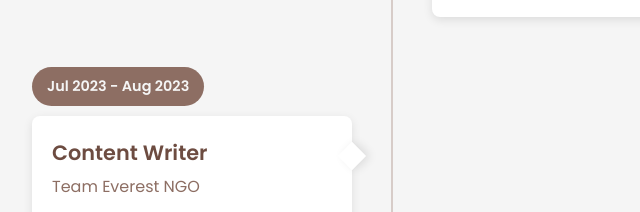
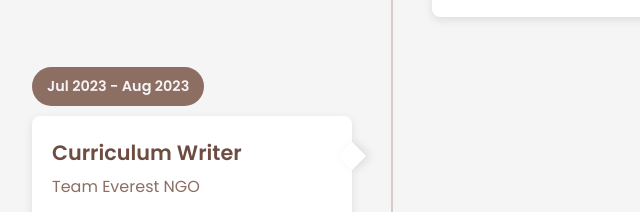
Before and after one commit to shobhanjini/shobhanjini.github.io, a plain HTML site: page index.html in a window 1280 px wide. Shown: the part 2480-2692 px from the top of the page, 248-888 px from the left. Drawn offline with nearby package versions, Linux system fonts and the light colour scheme.

Commit message:
experience changes

```diff
--- a/index.html
+++ b/index.html
@@ -90,7 +90,7 @@
                 <div class="timeline-item">
                     <div class="timeline-date">Jul 2023 - Aug 2023</div>
                     <div class="timeline-content">
-                        <h3>Content Writer</h3>
+                        <h3>Curriculum Writer</h3>
                         <h4>Team Everest NGO</h4>
                         <ul>
                             <li>Worked with a team to create and improve the educational programs for kids in rural India.</li>
```
